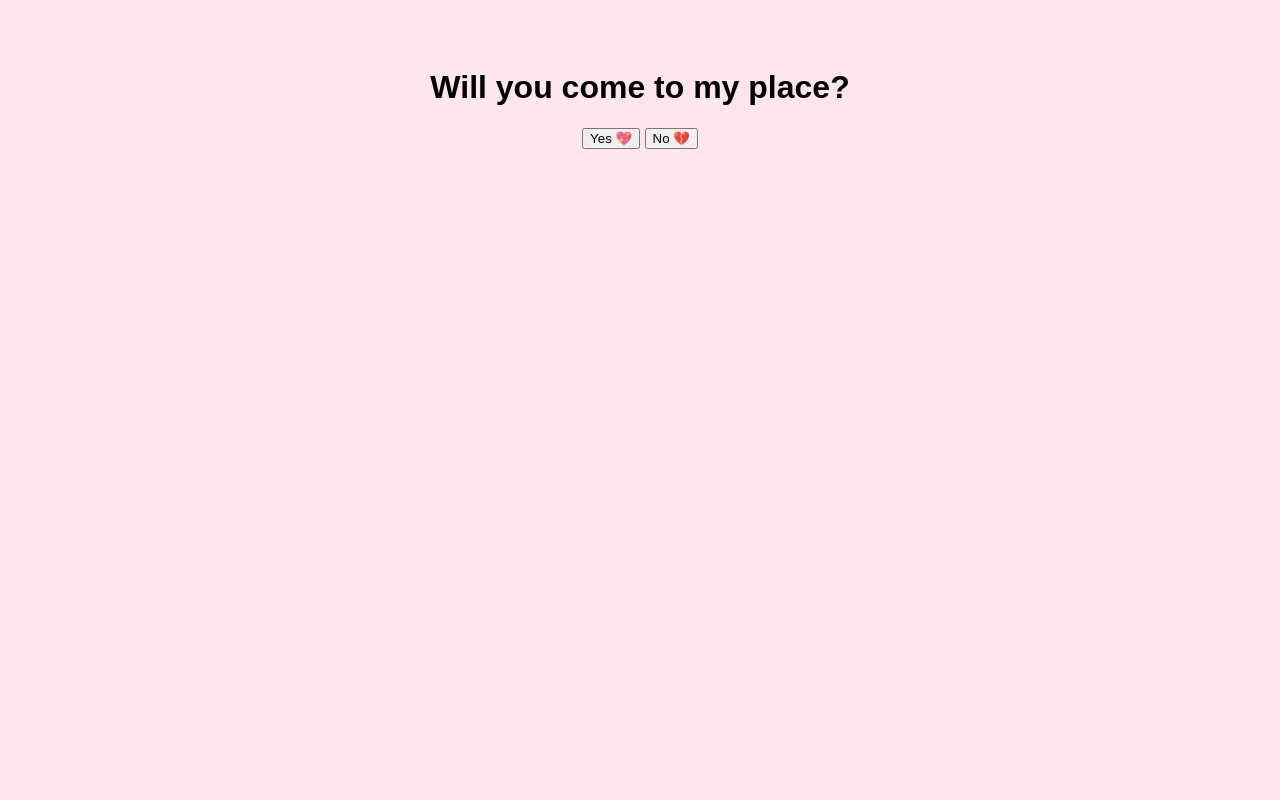
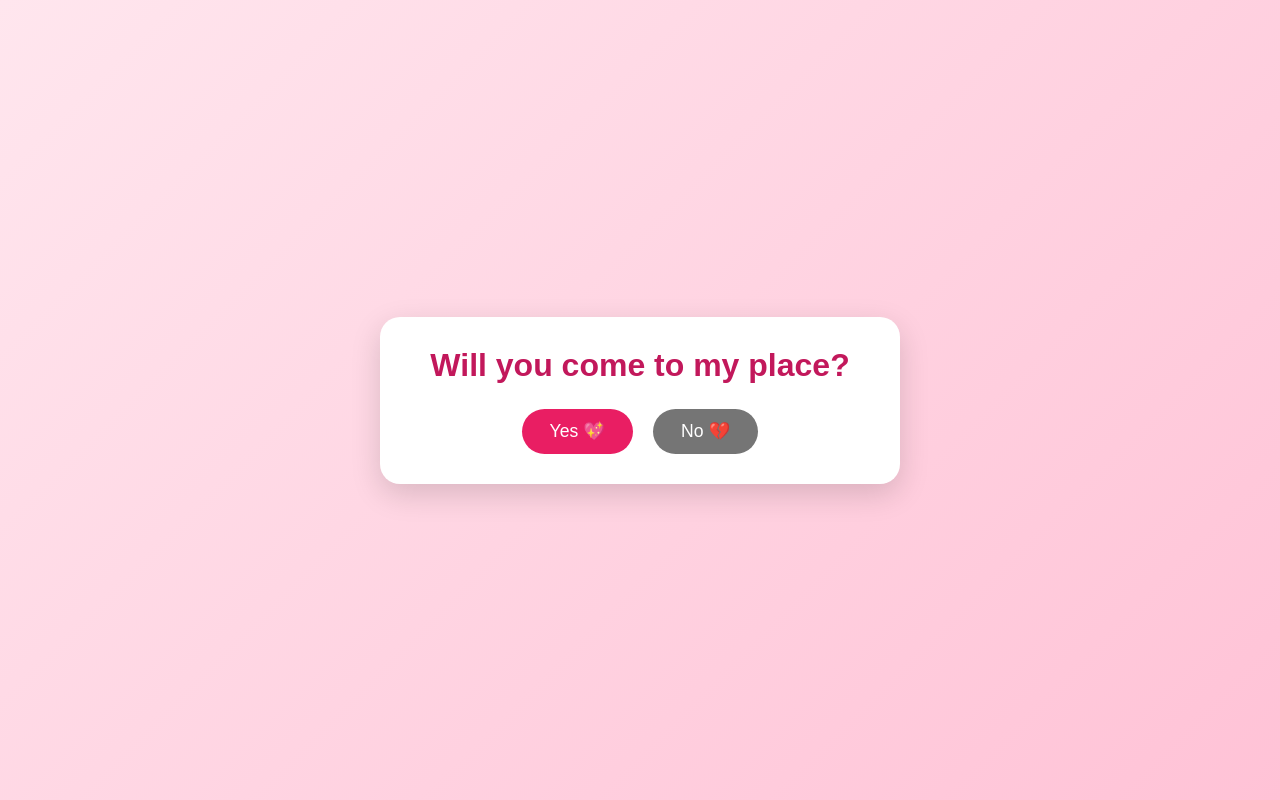
Before and after one commit to Richdotc-om/for-you, a plain HTML site: page index.html in a window 1280 px wide. Drawn offline with Linux system fonts and the light colour scheme.

Commit message:
Update style.css

```diff
--- a/style.css
+++ b/style.css
@@ -1,6 +1,56 @@
+* {
+  box-sizing: border-box;
+}
+
 body {
+  margin: 0;
+  height: 100vh;
+  display: flex;
+  justify-content: center;
+  align-items: center;
+  background: linear-gradient(135deg, #ffe6ee, #ffc2d6);
   font-family: Arial, sans-serif;
-  background: #ffe6ee;
+  overflow: hidden;
+}
+
+.card {
+  width: 90%;
+  max-width: 520px;
+  max-height: 90vh;
+  overflow-y: auto;
+  padding: 30px 20px;
+  background: white;
+  border-radius: 20px;
+  box-shadow: 0 10px 30px rgba(0, 0, 0, 0.15);
   text-align: center;
-  padding-top: 40px;
 }
+
+h1 {
+  margin: 0 0 25px 0;
+  font-size: clamp(1.2rem, 5vw, 2rem);
+  color: #c2185b;
+  overflow-wrap: break-word;
+}
+
+.buttons {
+  display: flex;
+  justify-content: center;
+  gap: 20px;
+}
+
+button {
+  padding: 12px 28px;
+  font-size: 1.1rem;
+  border: none;
+  border-radius: 30px;
+  cursor: pointer;
+  color: white;
+}
+
+#yes-btn {
+  background: #e91e63;
+}
+
+#no-btn {
+  background: #757575;
+}
```
